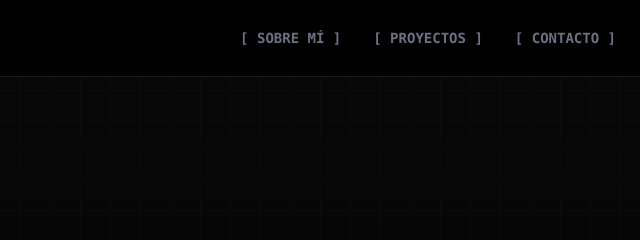
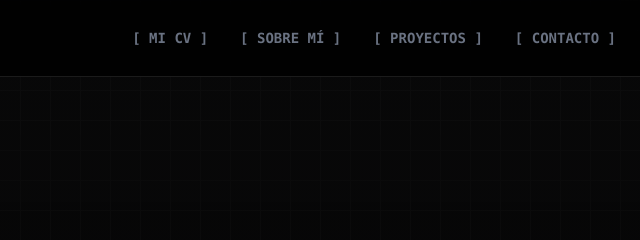
Before and after one commit to AlexanderVera113/alexander-vera-portfolio, a React app: page index.html in a window 1280 px wide. Shown: the top 240 px of the page, 640-1280 px from the left. Built offline with nearby package versions, Linux system fonts and the light colour scheme.

Commit message:
anadiendo mi CV al inicio

```diff
--- a/index.html
+++ b/index.html
@@ -23,6 +23,12 @@
           PORT<span class="text-cyber-accent">FOLIO</span>_
         </div>
         <div class="hidden md:flex gap-8 text-sm font-bold text-gray-500">
+          <a href="/PDFS/CV_AVERA.pdf"
+   target="_blank"
+   rel="noopener noreferrer"
+   class="hover:text-cyber-accent transition-colors duration-300">
+   [ MI CV ]
+</a>
           <a href="#sobre-mi" class="hover:text-cyber-accent transition-colors duration-300">[ SOBRE MÍ ]</a>
           <a href="#proyectos" class="hover:text-cyber-accent transition-colors duration-300">[ PROYECTOS ]</a>
           <a href="#contacto" class="hover:text-cyber-accent transition-colors duration-300">[ CONTACTO ]</a>
```
Also changed, not shown: 1 other file.
